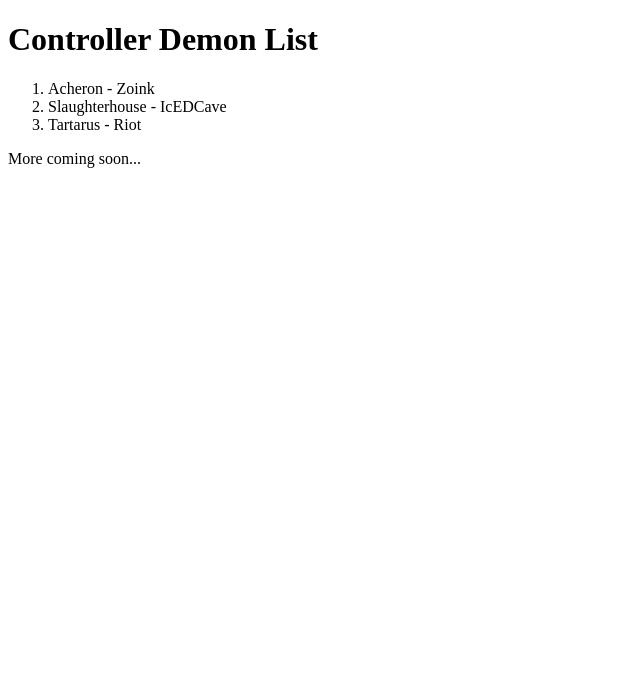
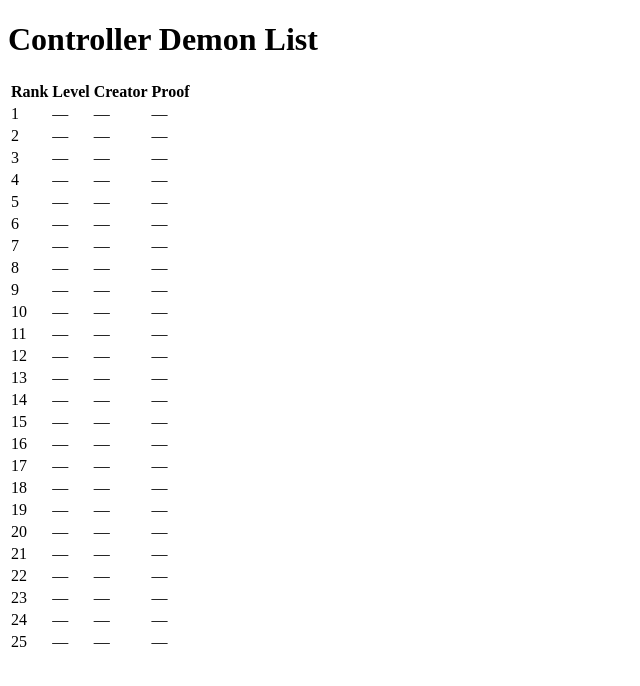
Before and after one commit to alexprunaru63-byte/CONTROLLER-DEMON-LIST, a plain HTML site: page index.html in a window 1280 px wide. Shown: the whole page, without its empty margins (0-640 px from the left). Drawn offline with Linux system fonts and the light colour scheme.

Commit message:
Update index.html

```diff
--- a/index.html
+++ b/index.html
@@ -6,12 +6,184 @@
 <body>
   <h1>Controller Demon List</h1>
 
-  <ol>
-    <li>Acheron - Zoink</li>
-    <li>Slaughterhouse - IcEDCave</li>
-    <li>Tartarus - Riot</li>
-  </ol>
+  <table>
+  <tr>
+    <th>Rank</th>
+    <th>Level</th>
+    <th>Creator</th>
+    <th>Proof</th>
+  </tr>
 
-  <p>More coming soon...</p>
-</body>
-</html>
+  <tr>
+    <td>1</td>
+    <td>—</td>
+    <td>—</td>
+    <td>—</td>
+  </tr>
+
+  <tr>
+    <td>2</td>
+    <td>—</td>
+    <td>—</td>
+    <td>—</td>
+  </tr>
+
+  <tr>
+    <td>3</td>
+    <td>—</td>
+    <td>—</td>
+    <td>—</td>
+  </tr>
+
+  <tr>
+    <td>4</td>
+    <td>—</td>
+    <td>—</td>
+    <td>—</td>
+  </tr>
+
+  <tr>
+    <td>5</td>
+    <td>—</td>
+    <td>—</td>
+    <td>—</td>
+  </tr>
+
+  <tr>
+    <td>6</td>
+    <td>—</td>
+    <td>—</td>
+    <td>—</td>
+  </tr>
+
+  <tr>
+    <td>7</td>
+    <td>—</td>
+    <td>—</td>
+    <td>—</td>
+  </tr>
+
+  <tr>
+    <td>8</td>
+    <td>—</td>
+    <td>—</td>
+    <td>—</td>
+  </tr>
+  <tr>
+    <td>9</td>
+    <td>—</td>
+    <td>—</td>
+    <td>—</td>
+  </tr>
+
+  <tr>
+    <td>10</td>
+    <td>—</td>
+    <td>—</td>
+    <td>—</td>
+  </tr>
+
+  <tr>
+    <td>11</td>
+    <td>—</td>
+    <td>—</td>
+    <td>—</td>
+  </tr>
+
+  <tr>
+    <td>12</td>
+    <td>—</td>
+    <td>—</td>
+    <td>—</td>
+  </tr>
+
+  <tr>
+    <td>13</td>
+    <td>—</td>
+    <td>—</td>
+    <td>—</td>
+  </tr>
+
+  <tr>
+    <td>14</td>
+    <td>—</td>
+    <td>—</td>
+    <td>—</td>
+  </tr>
+
+  <tr>
+    <td>15</td>
+    <td>—</td>
+    <td>—</td>
+    <td>—</td>
+  </tr>
+
+  <tr>
+    <td>16</td>
+    <td>—</td>
+    <td>—</td>
+    <td>—</td>
+  </tr>
+
+  <tr>
+    <td>17</td>
+    <td>—</td>
+    <td>—</td>
+    <td>—</td>
+  </tr>
+
+  <tr>
+    <td>18</td>
+    <td>—</td>
+    <td>—</td>
+    <td>—</td>
+  </tr>
+
+   <tr>
+    <td>19</td>
+    <td>—</td>
+    <td>—</td>
+    <td>—</td>
+  </tr>
+
+  <tr>
+    <td>20</td>
+    <td>—</td>
+    <td>—</td>
+    <td>—</td>
+  </tr>
+
+   <tr>
+    <td>21</td>
+    <td>—</td>
+    <td>—</td>
+    <td>—</td>
+  </tr>
+
+   <tr>
+    <td>22</td>
+    <td>—</td>
+    <td>—</td>
+    <td>—</td>
+  </tr>
+
+   <tr>
+    <td>23</td>
+    <td>—</td>
+    <td>—</td>
+    <td>—</td>
+  </tr>
+
+  <tr>
+    <td>24</td>
+    <td>—</td>
+    <td>—</td>
+    <td>—</td>
+  </tr>
+
+    <tr>
+    <td>25</td>
+    <td>—</td>
+    <td>—</td>
+    <td>—</td>
+  </tr>
```
